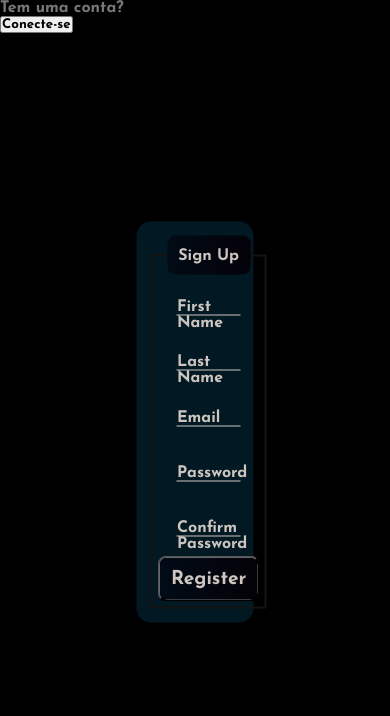
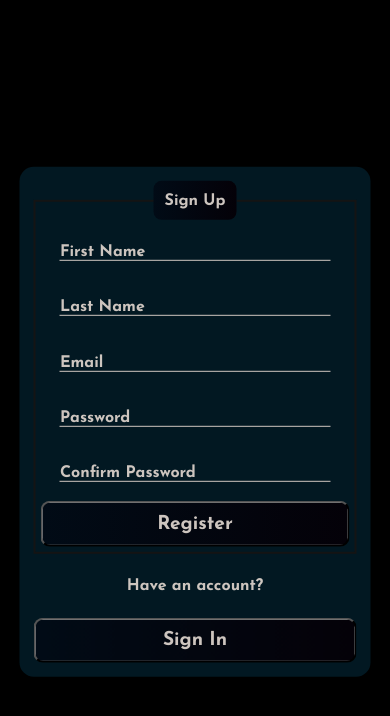
Before and after one commit to roberiodutra/ts-react-app, a React (Vite) app: page /sign_up in a window 390 px wide. Shown: the top 716 px of the page. Built offline with nearby package versions, Linux system fonts and the light colour scheme; no server answers.

Commit message:
style: media queries for register form

```diff
--- a/src/pages/register/index.tsx
+++ b/src/pages/register/index.tsx
@@ -35,8 +35,8 @@ export default function Register() {
   };
 
   return (
-    <main>
-      <form onSubmit={handleSubmit(onSubmit)} className="form">
+    <main className="form">
+      <form onSubmit={handleSubmit(onSubmit)}>
         <fieldset>
           <legend>
             <b>Sign Up</b>
@@ -117,14 +117,14 @@ export default function Register() {
         </fieldset>
       </form>
 
-      <p>Tem uma conta?</p>
+      <p>Have an account?</p>
 
       <button
         className="sign-button"
         type="button"
         onClick={() => navigate("/sign_in")}
       >
-        Conecte-se
+        Sign In
       </button>
     </main>
   );
--- a/src/styles/css/styles.css
+++ b/src/styles/css/styles.css
@@ -24,7 +24,7 @@ body .header {
   padding: 1.5rem 0;
   margin: 0 auto;
 }
-@media (max-width: 480px) {
+@media (max-width: 479px) {
   body .header {
     padding: 1.1rem;
   }
@@ -41,7 +41,7 @@ body .header-navbar {
   align-items: center;
   justify-content: center;
 }
-@media (max-width: 480px) {
+@media (max-width: 479px) {
   body .header-navbar {
     display: none;
   }
@@ -59,7 +59,7 @@ body .header-social-media ul {
   justify-content: center;
   height: 100%;
 }
-@media (max-width: 480px) {
+@media (max-width: 479px) {
   body .header-social-media ul {
     display: none;
   }
@@ -79,7 +79,7 @@ body .questions-table {
   padding: 1.5rem 0;
   margin: 0 auto;
 }
-@media (max-width: 480px) {
+@media (max-width: 479px) {
   body .questions-table {
     padding: 1.1rem;
   }
@@ -124,7 +124,32 @@ body .form {
   background-color: rgba(4, 41, 58, 0.6);
   padding: 0.9rem;
   border-radius: 0.9rem;
-  width: 30%;
+  width: 20%;
+}
+@media (max-width: 479px) {
+  body .form {
+    width: 90%;
+  }
+}
+@media (min-width: 480px) {
+  body .form {
+    width: 70%;
+  }
+}
+@media (min-width: 900px) {
+  body .form {
+    width: 50%;
+  }
+}
+@media (min-width: 1200px) {
+  body .form {
+    width: 30%;
+  }
+}
+@media (min-width: 1800px) {
+  body .form {
+    width: 20%;
+  }
 }
 body .form fieldset {
   border: 0.18rem solid #141414;
@@ -177,3 +202,8 @@ body .form button {
 body .form button:hover {
   background-image: linear-gradient(to right, rgb(15, 29, 46), rgb(4, 12, 5));
 }
+body .form p {
+  text-align: center;
+  padding: 1.5rem;
+  color: #CDC5BF;
+}
--- a/src/styles/sass/components/_header.sass
+++ b/src/styles/sass/components/_header.sass
@@ -6,7 +6,7 @@
     display: flex
     justify-content: space-between
     @include mixin.container
-    @include mixin.mobile
+    @include mixin.phone-only
       padding: 1.1rem
 
     &-logo
@@ -18,7 +18,7 @@
       margin: 0 1rem
       font-size: 1.1rem
       @include mixin.flex-center
-      @include mixin.mobile
+      @include mixin.phone-only
         display: none
 
     button
@@ -28,7 +28,7 @@
       ul
         @include mixin.flex-center
         height: 100%
-        @include mixin.mobile
+        @include mixin.phone-only
           display: none
 
         li
--- a/src/styles/sass/components/_home.sass
+++ b/src/styles/sass/components/_home.sass
@@ -8,7 +8,7 @@
     box-shadow: 0 0 1rem variables.$night-blue
     width: 100%
     @include mixin.container
-    @include mixin.mobile
+    @include mixin.phone-only
       padding: 1.1rem
 
     & thead tr
```
Also changed, not shown: src/styles/sass/_mixin.sass (+19 -2 lines), src/styles/sass/components/_register.sass (+21 -1 lines).
